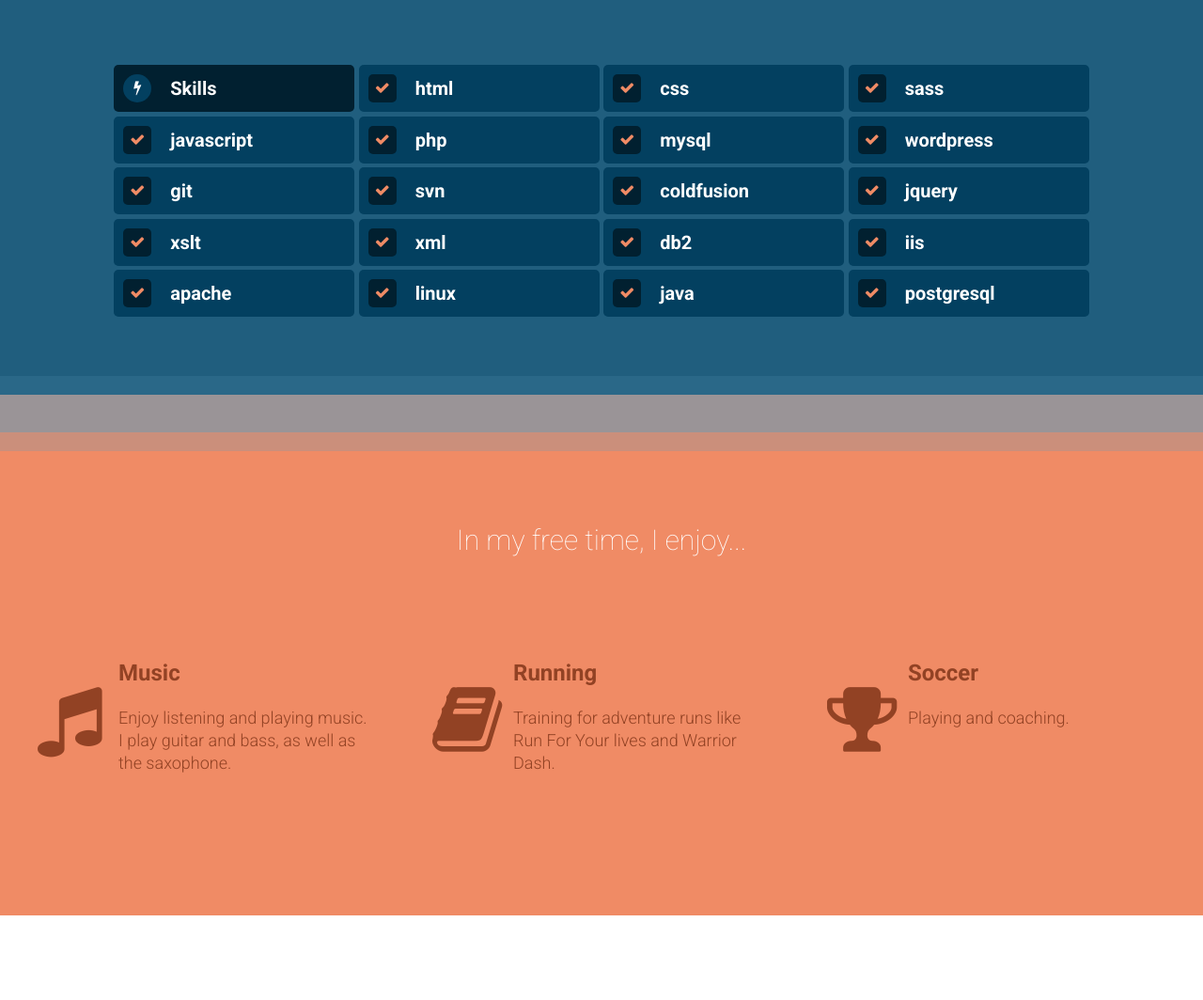
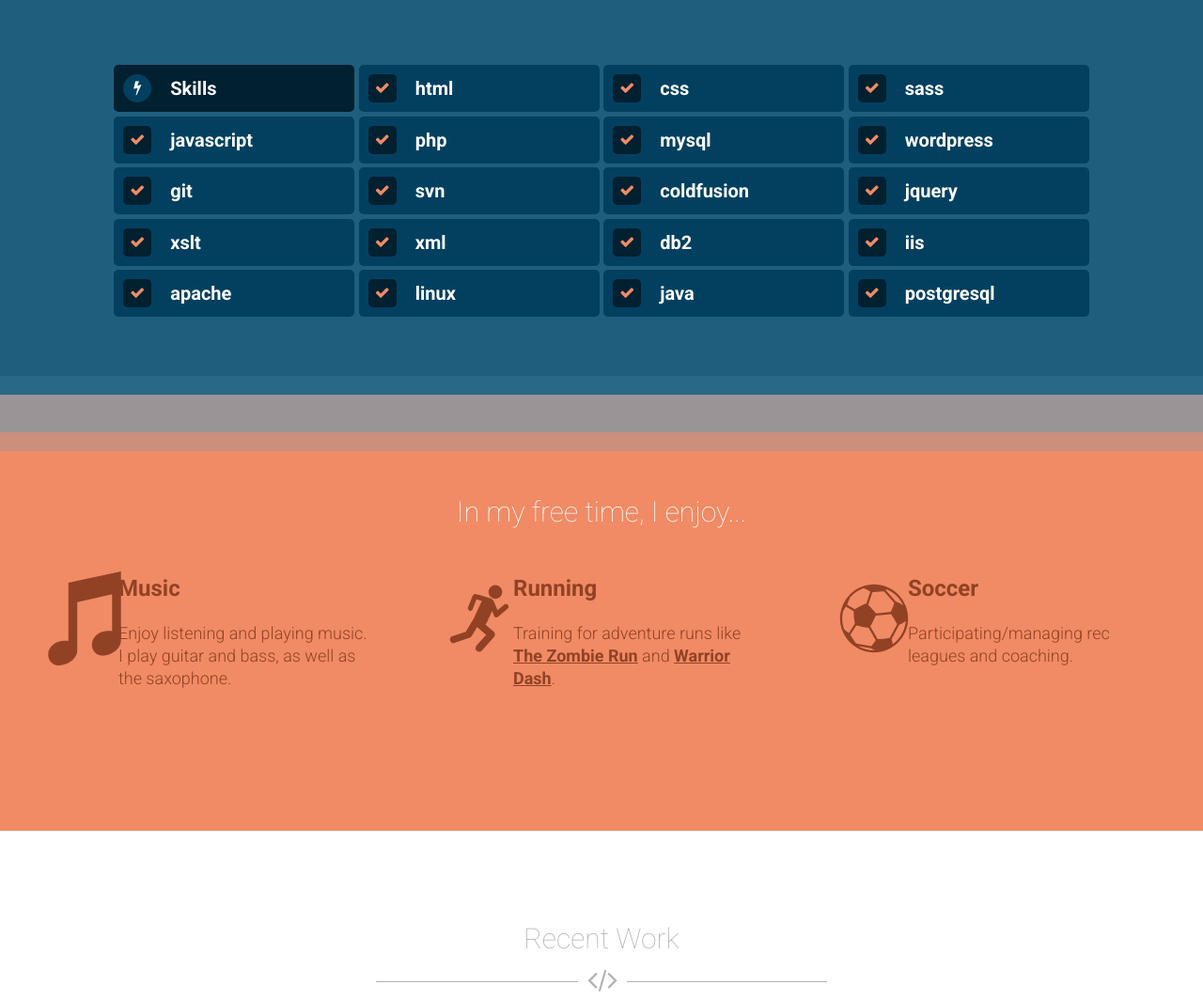
Before and after one commit to Johnstonian/portfolio, a PHP site: page / in a window 1280 px wide. Shown: the part 3041-4105 px from the top of the page at 94% size. Run offline with PHP 8.4, Linux system fonts and the light colour scheme.

Commit message:
added svg icons for the hobby section

```diff
--- a/css/dev/style.scss
+++ b/css/dev/style.scss
@@ -613,6 +613,8 @@ i.icon-wrapper {
 
 	color: $dark-orange;
 
+	h2 { line-height: 1; padding-bottom: 1em; }
+
 	p { margin: 0; }
 }
 
@@ -620,12 +622,18 @@ i.icon-wrapper {
 	float: left;
 	margin-right: 1em;
 	width: 19.4444444444444%;
-	margin-top: 13%;
+	margin-top: 5%;
 }
 
 .hobby-content {
 	float: left;
 	width: 76.1111111111111%;
+
+	a { color: inherit; font-weight: bold; text-decoration: underline; }
+}
+
+.hobby-logo {
+	fill: $dark-orange;
 }
 /* */
 
--- a/css/style.css
+++ b/css/style.css
@@ -2901,6 +2901,10 @@ i.icon-wrapper {
   background: url("../images/hobbies-background.png") repeat-x top #f08b65;
   color: #924224;
 }
+.hobbies h2 {
+  line-height: 1;
+  padding-bottom: 1em;
+}
 .hobbies p {
   margin: 0;
 }
@@ -2909,12 +2913,21 @@ i.icon-wrapper {
   float: left;
   margin-right: 1em;
   width: 19.4444444444444%;
-  margin-top: 13%;
+  margin-top: 5%;
 }
 
 .hobby-content {
   float: left;
   width: 76.1111111111111%;
+}
+.hobby-content a {
+  color: inherit;
+  font-weight: bold;
+  text-decoration: underline;
+}
+
+.hobby-logo {
+  fill: #924224;
 }
 
 /* */
--- a/index.html
+++ b/index.html
@@ -339,7 +339,12 @@
 			<div class="grid">
 				<div class="column-article">
 					<div class="hobby-icon">
-						<i class="fa  fa-music  fa-5x"></i>
+						<svg version="1.1" id="Capa_1" xmlns="http://www.w3.org/2000/svg" xmlns:xlink="http://www.w3.org/1999/xlink" x="0px" y="0px" width="100px" height="100px" viewBox="0 0 74.055 95.7" style="enable-background:new 0 0 74.055 95.7;" xml:space="preserve">
+							<path class="hobby-logo" d="M20.55,11.5l0.003,59.334c-3.231-0.673-6.99-0.42-10.718,0.963C1.448,74.913-1.511,82.493,0.713,88.723
+								c2.224,6.235,8.784,8.758,17.171,5.643c7.123-2.646,11.784-8.51,11.669-14.035c0,0,0-31.465,0-49.013l35.5-8.136v37.653
+								c-3.231-0.673-6.99-0.42-10.718,0.963c-8.387,3.115-11.346,10.696-9.122,16.926c2.224,6.235,8.784,8.758,17.171,5.643
+								c7.123-2.646,11.784-8.51,11.669-14.035V0L20.55,11.5z"/>
+						</svg>
 					</div>
 					<div class="hobby-content">
 						<h4>Music</h4>
@@ -349,21 +354,66 @@
 
 				<div class="column-article">
 					<div class="hobby-icon">
-						<i class="fa  fa-book  fa-5x"></i>
+						<svg version="1.1" id="Layer_1" xmlns="http://www.w3.org/2000/svg" xmlns:xlink="http://www.w3.org/1999/xlink" x="0px" y="0px" width="100px" height="100px" viewBox="0 0 26 26" enable-background="new 0 0 26 26" xml:space="preserve">
+							<g>
+								<path class="hobby-logo" fill-rule="evenodd" clip-rule="evenodd" d="M20.876,9.221c-0.242-0.289-0.673-0.327-0.962-0.086l-1.894,1.591l-0.871-2.158
+									c-0.031-0.081-0.078-0.149-0.132-0.209c-0.178-0.396-0.487-0.736-0.913-0.933c-0.185-0.084-0.376-0.129-0.567-0.151
+									c-0.042-0.022-0.08-0.051-0.128-0.066L12.076,6.28c-0.187-0.051-0.375-0.018-0.529,0.072c-0.183,0.062-0.34,0.195-0.415,0.388
+									L9.877,9.967c-0.136,0.351,0.038,0.747,0.39,0.885c0.35,0.136,0.747-0.039,0.884-0.391l1.06-2.725l1.518,0.422
+									c-0.037,0.06-0.077,0.116-0.107,0.18l-1.946,4.218c-0.028,0.062-0.043,0.125-0.063,0.189l-2.365,3.965L5.29,18.034
+									C4.842,18.369,4.747,19,5.078,19.448c0.333,0.449,0.966,0.544,1.413,0.213l4.05-1.395c0.124-0.09,0.214-0.208,0.282-0.335
+									c0.051-0.054,0.109-0.097,0.148-0.164l1.41-2.364l2.503,2.133l-2.678,3.018c-0.369,0.416-0.332,1.057,0.086,1.425
+									c0.417,0.371,1.056,0.332,1.427-0.086l3.342-3.765c0.104-0.116,0.166-0.25,0.208-0.39c0.025-0.076,0.025-0.155,0.031-0.234
+									c0-0.04,0.015-0.076,0.012-0.113c-0.009-0.276-0.121-0.544-0.347-0.735l-2.303-1.964c0.166-0.158,0.307-0.346,0.409-0.567
+									l1.492-3.231l0.478,1.273c0.02,0.113,0.058,0.224,0.138,0.317c0.072,0.086,0.164,0.143,0.262,0.183
+									c0.01,0.005,0.022,0.006,0.034,0.009c0.062,0.022,0.125,0.043,0.19,0.046c0.077,0.007,0.155-0.003,0.234-0.025
+									c0.002-0.001,0.003-0.001,0.003-0.001c0.021-0.005,0.042-0.001,0.063-0.01c0.111-0.042,0.196-0.113,0.269-0.196l2.718-2.307
+									C21.241,9.94,21.119,9.51,20.876,9.221z"/>
+								<circle class="hobby-logo" fill-rule="evenodd" clip-rule="evenodd" cx="17.438" cy="5.672" r="1.905"/>
+							</g>
+							</svg>
 					</div>
 					<div class="hobby-content">
 						<h4>Running</h4>
-						<p>Training for adventure runs like Run For Your lives and Warrior Dash.</p>
+						<p>Training for adventure runs like <a href="//thezombierun.com" target="zombie_run">The Zombie Run</a> and <a href="//warriordash.com" target="warrior_dash">Warrior Dash</a>.</p>
 					</div>
 				</div>
 
 				<div class="column-article">
 					<div class="hobby-icon">
-						<i class="fa  fa-trophy  fa-5x"></i>
+						<svg version="1.1" id="Layer_13" xmlns="http://www.w3.org/2000/svg" xmlns:xlink="http://www.w3.org/1999/xlink" x="0px" y="0px" width="100px" height="100px" viewBox="0 0 100 100" enable-background="new 0 0 100 100" xml:space="preserve">
+							<path class="hobby-logo" d="M36.384,16.463c-4.489,1.82-8.517,4.496-11.971,7.949c-3.455,3.453-6.128,7.482-7.949,11.971
+								c-1.758,4.336-2.65,8.918-2.65,13.617s0.892,9.281,2.65,13.615c1.821,4.49,4.495,8.518,7.949,11.971
+								c3.454,3.455,7.481,6.129,11.971,7.949c4.336,1.76,8.917,2.65,13.617,2.65c4.7,0,9.28-0.892,13.616-2.65
+								c4.488-1.82,8.518-4.494,11.971-7.949c3.455-3.453,6.129-7.48,7.949-11.971c1.758-4.334,2.648-8.916,2.648-13.615
+								s-0.891-9.281-2.648-13.617c-1.82-4.488-4.496-8.518-7.949-11.971s-7.48-6.129-11.971-7.949c-4.336-1.758-8.916-2.648-13.616-2.648
+								C45.301,13.814,40.72,14.705,36.384,16.463z M22.858,65.234c-1.743-1.094-3.349-2.355-4.771-3.838
+								c-2.172-6.113-2.54-12.729-1.101-19.01c0.677-1.335,1.447-2.617,2.318-3.845c0.269-0.379,0.518-0.774,0.806-1.142l8.166,4.832
+								c0,0.064,0,0.134,0,0.205c-0.021,4.392,0.425,8.752,1.313,13.049c0.003,0.019,0.006,0.031,0.01,0.048l-6.333,9.93
+								C23.128,65.393,22.991,65.318,22.858,65.234z M47.138,82.02c1.409,0.719,2.858,1.326,4.347,1.82
+								c-6.325,0.275-12.713-1.207-18.36-4.447l13.689,2.439C46.919,81.9,47.026,81.963,47.138,82.02z M47.088,79.549L30.934,76.67
+								c-1.89-2.295-3.59-4.723-5.051-7.318c-0.372-0.66-0.787-1.301-1.102-1.99l6.327-9.92c0.14,0.035,0.296,0.072,0.473,0.119
+								c3.958,1.058,7.986,1.812,12.042,2.402c0.237,0.033,0.435,0.063,0.604,0.08l7.584,13.113c-1.316,1.85-2.647,3.691-4.007,5.51
+								C47.578,78.969,47.338,79.26,47.088,79.549z M73.965,73.963c-1.287,1.287-2.652,2.447-4.08,3.482
+								c-0.238-1.894-0.646-3.75-1.223-5.564l8.092-15.096c2.229-1.014,4.379-2.166,6.375-3.592c0.26-0.185,0.477-0.392,0.646-0.619
+								C83.188,60.375,79.918,68.01,73.965,73.963z M73.605,54.385c0.301,0.574,0.598,1.154,0.896,1.742l-7.816,14.58
+								c-0.045,0.01-0.088,0.02-0.133,0.027c-4.225,0.789-8.484,1.209-12.779,1.229l-7.8-13.487c1.214-2.254,2.417-4.517,3.61-6.781
+								c0.81-1.537,1.606-3.082,2.401-4.627l16.143-1.658C70.104,48.309,71.977,51.271,73.605,54.385z M70.33,37.092
+								c-0.766,2.023-1.586,4.025-2.402,6.031l-15.725,1.615c-0.189-0.248-0.383-0.492-0.588-0.725c-1.857-2.103-3.726-4.193-5.592-6.289
+								c0.017-0.021,0.034-0.037,0.051-0.056c-0.753-0.752-1.508-1.504-2.261-2.258l4.378-13.181c0.302-0.08,0.606-0.147,0.913-0.18
+								c2.38-0.242,4.763-0.516,7.149-0.654c1.461-0.082,2.93-0.129,4.416-0.024L71.502,33.58C71.129,34.758,70.764,35.938,70.33,37.092z
+								 M73.965,26.035c2.988,2.99,5.301,6.402,6.938,10.047c-2.025-1.393-4.188-2.539-6.463-3.473c-0.354-0.146-0.717-0.275-1.086-0.402
+								L62.691,20.191c0.074-0.519,0.113-1.039,0.129-1.563C66.877,20.279,70.678,22.75,73.965,26.035z M39.148,17.996
+								c0.042,0.031,0.062,0.057,0.086,0.064c2.437,0.842,4.654,2.082,6.744,3.553L41.888,33.93c-0.021,0.006-0.041,0.012-0.061,0.021
+								c-0.837,0.346-1.69,0.656-2.514,1.031c-3.395,1.543-6.705,3.252-9.823,5.301l-8.071-4.775c0.012-0.252,0.055-0.508,0.141-0.736
+								c0.542-1.444,1.075-2.896,1.688-4.311c0.472-1.09,1.01-2.143,1.597-3.172c0.384-0.424,0.782-0.844,1.192-1.254
+								c3.833-3.832,8.363-6.553,13.186-8.162C39.198,17.912,39.172,17.953,39.148,17.996z"/>
+							</svg>
+
 					</div>
 					<div class="hobby-content">
 						<h4>Soccer</h4>
-						<p>Playing and coaching.</p>
+						<p>Participating/managing rec leagues and coaching.</p>
 					</div>
 				</div>
 
```
Also changed, not shown: images/dev/running.png (added), images/dev/running.svg (added), images/running.png (added), images/running.svg (added).
